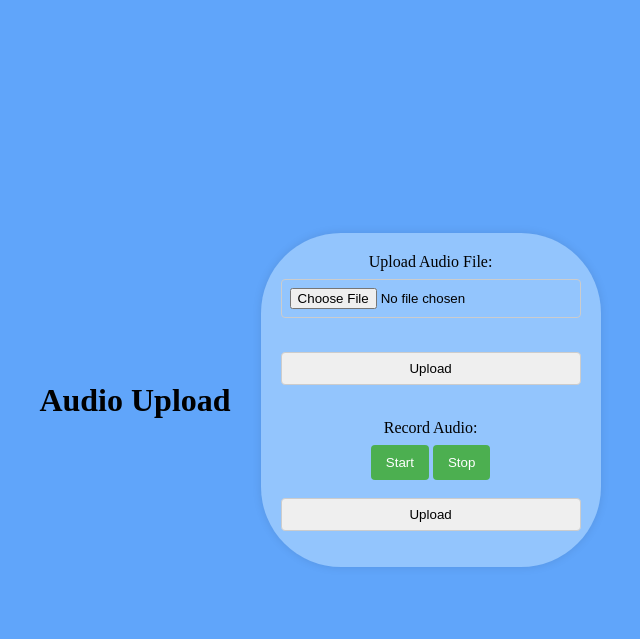
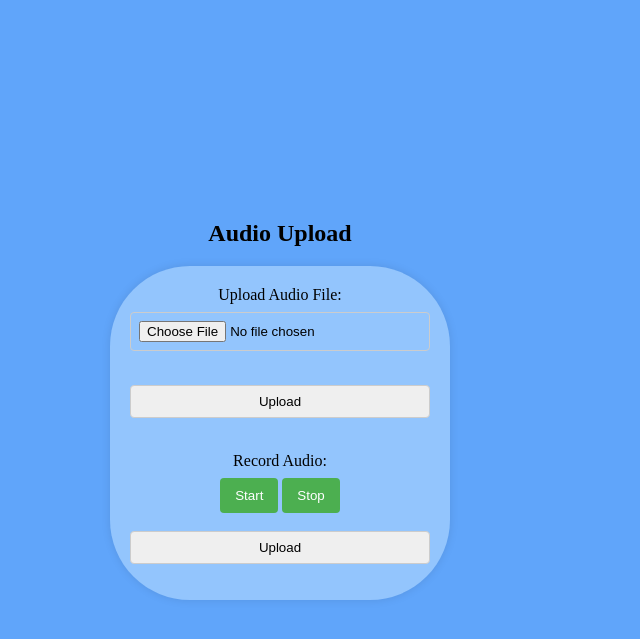
Before and after one commit to Rushiu2/F-Project, a Python web app: template templates/index.html in a window 1280 px wide. Shown: the top 639 px of the page, without its empty margins (360-1000 px from the left). Run offline with Jinja, Linux system fonts and the light colour scheme; the template is opened without the code that fills it, so the values that code supplies are empty.

Commit message:
Updated CSS for

```diff
--- a/templates/index.html
+++ b/templates/index.html
@@ -64,6 +64,7 @@
 
 <!DOCTYPE html>
 <html>
+
 <head>
     <title>Audio Upload</title>
     <style>
@@ -73,13 +74,19 @@
             display: flex;
             justify-content: center;
             align-items: center;
-            height: 100vh; /* Viewport height */
+            height: 100vh;
+            /* Viewport height */
             margin: 0;
+        }
+        section{
+            display: flex;
+            flex-direction: column;
         }
         label {
             display: block;
             margin-bottom: 8px;
         }
+
         input {
             width: 100%;
             padding: 8px;
@@ -88,12 +95,7 @@
             border: 1px solid #ccc;
             border-radius: 4px;
         }
-        h1 {
-            padding-top: 50px;
-            padding-right: 30px;
-            padding-bottom: 50px;
-            padding-left: 80px;
-          }
+
         form {
             background-color: rgb(147 197 253);
             padding: 20px;
@@ -101,6 +103,7 @@
             box-shadow: 0 0 10px rgba(0, 0, 0, 0.1);
             width: 300px;
         }
+
         button {
             background-color: #4caf50;
             color: white;
@@ -109,14 +112,15 @@
             border-radius: 4px;
             cursor: pointer;
         }
-
     </style>
 </head>
+
 <body>
+    <section>
         <h1>Audio Upload</h1>
         <form action="/upload" method="POST" enctype="multipart/form-data">
             <label for="audioFile">Upload Audio File:</label>
-        <input type="file" name="audioFile" accept=".wav, .mp3, .m4a, .mp4"><br><br>
+            <input type="file" name="audioFile" accept=".wav, .mp3, .m4a, .mp4" title="file" placeholder="Enter your File"><br><br>
             <input type="submit" value="Upload" style="margin-left: 0%;"><br><br>
             <label>Record Audio:</label>
             <button id="startBtn">Start</button>
@@ -125,6 +129,7 @@
             <br><br>
             <input type="submit" value="Upload">
         </form>
+    </section>
 
     <script>
         let startButton = document.getElementById('startBtn');
@@ -142,10 +147,10 @@
 
         function startRecording() {
             navigator.mediaDevices.getUserMedia({ audio: true })
-                .then(function(stream) {
+                .then(function (stream) {
                     mediaRecorder = new MediaRecorder(stream);
 
-                    mediaRecorder.addEventListener('dataavailable', function(event) {
+                    mediaRecorder.addEventListener('dataavailable', function (event) {
                         recordedChunks.push(event.data);
                     });
 
@@ -153,7 +158,7 @@
 
                     console.log('Recording started');
                 })
-                .catch(function(error) {
+                .catch(function (error) {
                     console.error('Error accessing microphone:', error);
                 });
         }
@@ -162,7 +167,7 @@
             if (mediaRecorder && mediaRecorder.state !== 'inactive') {
                 mediaRecorder.stop();
 
-                mediaRecorder.addEventListener('stop', function() {
+                mediaRecorder.addEventListener('stop', function () {
                     let audioBlob = new Blob(recordedChunks, { type: 'audio/webm' });
                     let audioUrl = URL.createObjectURL(audioBlob);
                     document.getElementById('audioData').value = audioUrl;
@@ -173,4 +178,5 @@
         }
     </script>
 </body>
+
 </html>
```
Lines whose indentation alone changed are shown as unchanged.
